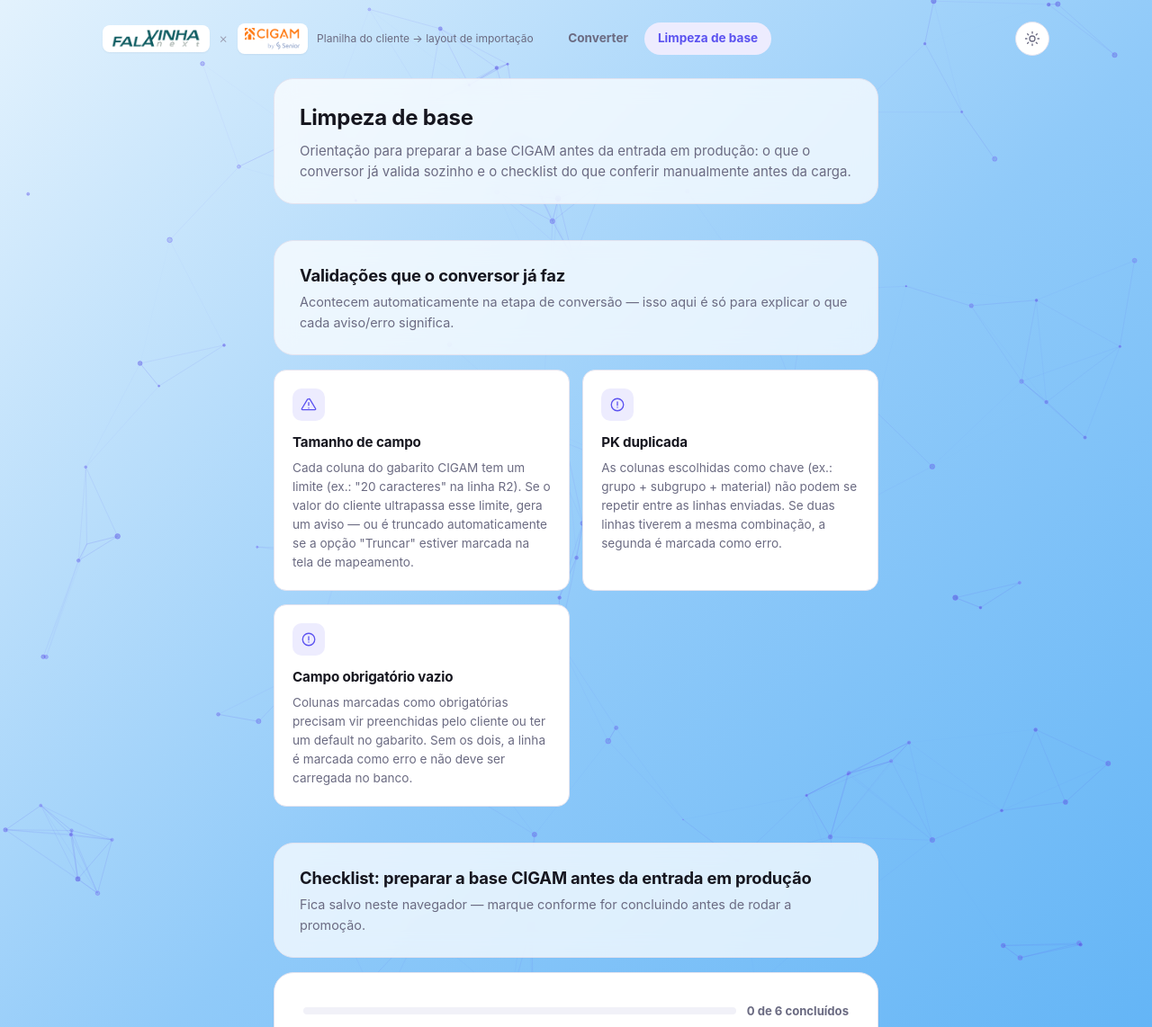
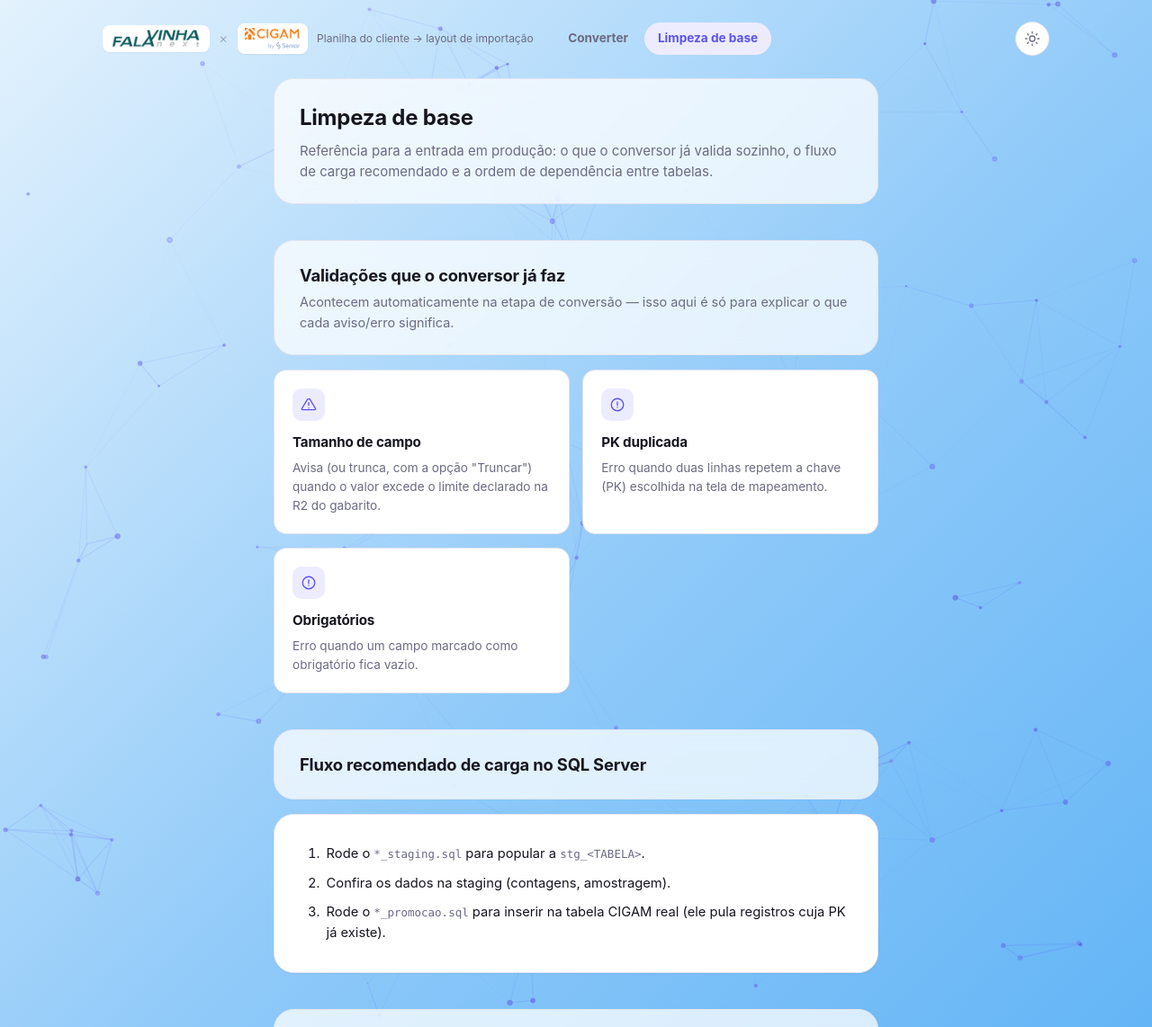
Before and after one commit to Soares820/Conversor_CIGAM, a Flask app: page /limpeza in a window 1280 px wide. Shown: the whole page at 90% size. Run offline with Flask 3, Linux system fonts and the light colour scheme.

Commit message:
Transforma limpeza de base numa wiki so com conteudo ja existente no README
Troca o checklist interativo (com itens que eu tinha inventado, tipo
backup e arquivar scripts) por duas secoes de leitura direto do README:
"Fluxo recomendado de carga" e "Ordem de carga (dependencias)". Remove
o codigo de checklist (localStorage, barra de progresso) que ficou sem
uso.

```diff
--- a/web/static/app.js
+++ b/web/static/app.js
@@ -294,40 +294,6 @@ function initParticlesBackground() {
   tentarIniciar();
 }
 
-function initChecklist() {
-  const lista = document.getElementById("checklist-cigam");
-  if (!lista) return;
-  const itens = Array.from(lista.querySelectorAll(".checklist-item"));
-  const barra = document.getElementById("checklist-progress-fill");
-  const label = document.getElementById("checklist-progress-label");
-
-  let salvo = {};
-  try { salvo = JSON.parse(localStorage.getItem("cigam-checklist") || "{}"); } catch (e) { salvo = {}; }
-
-  const atualizarProgresso = () => {
-    const feitos = itens.filter((li) => li.classList.contains("done")).length;
-    if (barra) barra.style.width = `${itens.length ? (feitos / itens.length) * 100 : 0}%`;
-    if (label) label.textContent = `${feitos} de ${itens.length} concluídos`;
-  };
-
-  itens.forEach((li) => {
-    const input = li.querySelector('input[type="checkbox"]');
-    const id = li.dataset.itemId;
-    if (!input || !id) return;
-    if (salvo[id]) {
-      input.checked = true;
-      li.classList.add("done");
-    }
-    input.addEventListener("change", () => {
-      li.classList.toggle("done", input.checked);
-      salvo[id] = input.checked;
-      try { localStorage.setItem("cigam-checklist", JSON.stringify(salvo)); } catch (e) { /* sem storage */ }
-      atualizarProgresso();
-    });
-  });
-  atualizarProgresso();
-}
-
 document.addEventListener("DOMContentLoaded", () => {
   initTheme();
   initTopbarScroll();
@@ -344,6 +310,5 @@ document.addEventListener("DOMContentLoaded", () => {
   initStagger(".info-card", 60, 240);
   initStagger(".table-card:not([hidden])", 25, 300);
   initContadoresAnimados();
-  initChecklist();
   initParticlesBackground();
 });
--- a/web/static/style.css
+++ b/web/static/style.css
@@ -849,40 +849,15 @@ table.ocorrencias th {
 .info-card h3 { font-size: 0.95rem; font-weight: 700; margin: 0 0 0.4rem; }
 .info-card p { margin: 0; font-size: 0.85rem; color: var(--text-muted); }
 
-.option-list { display: flex; flex-direction: column; gap: 0.75rem; margin: 1.25rem 0; }
-
-.checklist { list-style: none; padding: 0; margin: 0; display: flex; flex-direction: column; gap: 0.5rem; }
-.checklist-item {
+.wiki-steps, .wiki-list {
+  margin: 0;
+  padding-left: 1.4rem;
   display: flex;
-  align-items: flex-start;
-  gap: 0.75rem;
-  padding: 0.8rem 1rem;
-  border-radius: var(--radius-sm);
-  border: 1px solid var(--border);
-  background: var(--surface);
-  cursor: pointer;
-  transition: background 0.15s, border-color 0.15s;
+  flex-direction: column;
+  gap: 0.6rem;
+  font-size: 0.92rem;
 }
-.checklist-item:hover { background: var(--surface-hover); }
-.checklist-item input { margin-top: 0.15rem; flex-shrink: 0; }
-.checklist-item span { font-size: 0.9rem; line-height: 1.45; }
-.checklist-item.done { background: var(--success-soft); border-color: transparent; }
-.checklist-item.done span { color: var(--text-muted); text-decoration: line-through; }
-
-.checklist-progress {
-  display: flex; align-items: center; gap: 0.75rem;
-  margin-bottom: 1rem;
-}
-.checklist-progress-bar {
-  flex: 1; height: 8px; border-radius: 999px;
-  background: var(--surface-2); overflow: hidden;
-}
-.checklist-progress-fill {
-  height: 100%; background: var(--success);
-  border-radius: 999px; transition: width 0.25s ease-out;
-  width: 0%;
-}
-.checklist-progress-label { font-size: 0.82rem; font-weight: 650; color: var(--text-muted); white-space: nowrap; }
+.wiki-steps li, .wiki-list li { padding-left: 0.2rem; }
 
 /* ------------------------------------------------------------------ */
 /*  Fundo de particulas (pagina de limpeza de base)                    */
--- a/web/templates/limpeza.html
+++ b/web/templates/limpeza.html
@@ -4,7 +4,7 @@
 {% block conteudo %}
 <div class="page-head glass-panel">
   <h1>Limpeza de base</h1>
-  <p>Orientação para preparar a base CIGAM antes da entrada em produção: o que o conversor já valida sozinho e o checklist do que conferir manualmente antes da carga.</p>
+  <p>Referência para a entrada em produção: o que o conversor já valida sozinho, o fluxo de carga recomendado e a ordem de dependência entre tabelas.</p>
 </div>
 
 <div class="section-head glass-panel">
@@ -15,46 +15,39 @@
   <div class="info-card">
     <span class="info-card-icon">{{ icon("alert-triangle") }}</span>
     <h3>Tamanho de campo</h3>
-    <p>Cada coluna do gabarito CIGAM tem um limite (ex.: "20 caracteres" na linha R2). Se o valor do cliente ultrapassa esse limite, gera um aviso — ou é truncado automaticamente se a opção "Truncar" estiver marcada na tela de mapeamento.</p>
+    <p>Avisa (ou trunca, com a opção "Truncar") quando o valor excede o limite declarado na R2 do gabarito.</p>
   </div>
   <div class="info-card">
     <span class="info-card-icon">{{ icon("alert-circle") }}</span>
     <h3>PK duplicada</h3>
-    <p>As colunas escolhidas como chave (ex.: grupo + subgrupo + material) não podem se repetir entre as linhas enviadas. Se duas linhas tiverem a mesma combinação, a segunda é marcada como erro.</p>
+    <p>Erro quando duas linhas repetem a chave (PK) escolhida na tela de mapeamento.</p>
   </div>
   <div class="info-card">
     <span class="info-card-icon">{{ icon("alert-circle") }}</span>
-    <h3>Campo obrigatório vazio</h3>
-    <p>Colunas marcadas como obrigatórias precisam vir preenchidas pelo cliente ou ter um default no gabarito. Sem os dois, a linha é marcada como erro e não deve ser carregada no banco.</p>
+    <h3>Obrigatórios</h3>
+    <p>Erro quando um campo marcado como obrigatório fica vazio.</p>
   </div>
 </div>
 
 <div class="section-head glass-panel">
-  <h2>Checklist: preparar a base CIGAM antes da entrada em produção</h2>
-  <p>Fica salvo neste navegador — marque conforme for concluindo antes de rodar a promoção.</p>
+  <h2>Fluxo recomendado de carga no SQL Server</h2>
 </div>
 <div class="card">
-  <div class="checklist-progress">
-    <div class="checklist-progress-bar"><div class="checklist-progress-fill" id="checklist-progress-fill"></div></div>
-    <span class="checklist-progress-label" id="checklist-progress-label"></span>
-  </div>
-  <ul class="checklist" id="checklist-cigam">
-    {% set itens = [
-      ("backup", "Fazer backup do banco (ou snapshot da base de homologação) antes de qualquer carga."),
-      ("staging", "Rodar o *_staging.sql primeiro e conferir a contagem de linhas antes de promover."),
-      ("registros-teste", "Verificar se já existem registros de teste/homologação com os mesmos códigos que serão importados."),
-      ("ordem-carga", "Respeitar a ordem de carga: cadastros-base (ESGRUPO, ESSUBGRU, ESCLASFI, GEEMPRES) antes das tabelas que dependem deles (ESMATERI, GFLANCAM)."),
-      ("conferir-total", "Depois da promoção, comparar o total de linhas na tabela CIGAM com o total esperado da planilha."),
-      ("arquivar-scripts", "Arquivar ou remover os scripts de staging já promovidos, para não rodar duas vezes por engano."),
-    ] %}
-    {% for id, texto in itens %}
-    <li>
-      <label class="checklist-item" data-item-id="{{ id }}">
-        <input type="checkbox">
-        <span>{{ texto }}</span>
-      </label>
-    </li>
-    {% endfor %}
+  <ol class="wiki-steps">
+    <li>Rode o <code>*_staging.sql</code> para popular a <code>stg_&lt;TABELA&gt;</code>.</li>
+    <li>Confira os dados na staging (contagens, amostragem).</li>
+    <li>Rode o <code>*_promocao.sql</code> para inserir na tabela CIGAM real (ele pula registros cuja PK já existe).</li>
+  </ol>
+</div>
+
+<div class="section-head glass-panel">
+  <h2>Ordem de carga (dependências)</h2>
+  <p>Cadastros-base antes dos que dependem deles.</p>
+</div>
+<div class="card">
+  <ul class="wiki-list">
+    <li><code>ESGRUPO</code>, <code>ESSUBGRU</code>, <code>ESCLASFI</code> <strong>antes de</strong> <code>ESMATERI</code></li>
+    <li><code>GEEMPRES</code> <strong>antes de</strong> <code>GFLANCAM</code> (contas a pagar/receber)</li>
   </ul>
 </div>
 {% endblock %}
```
Also changed, not shown: README.md.
